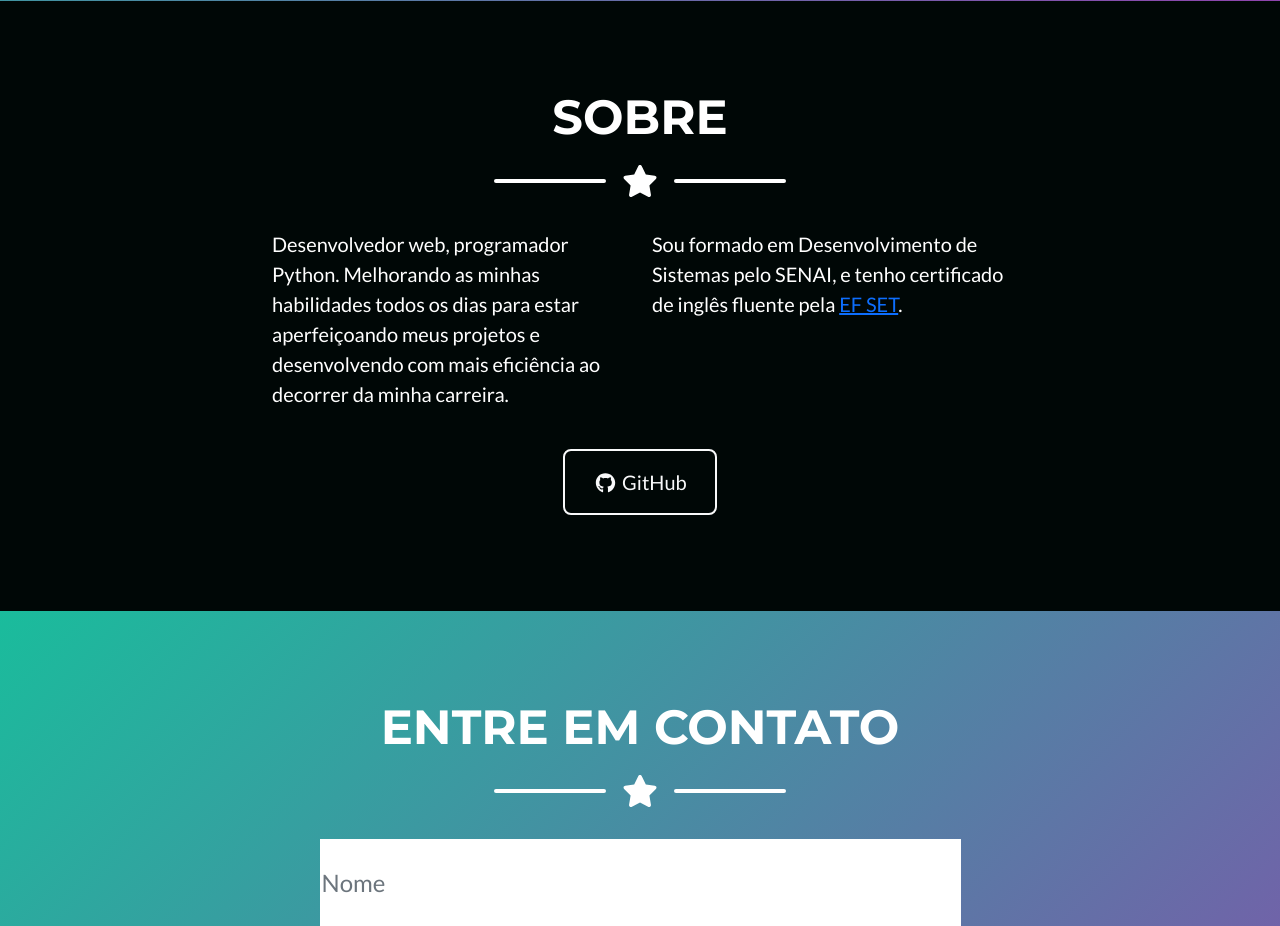
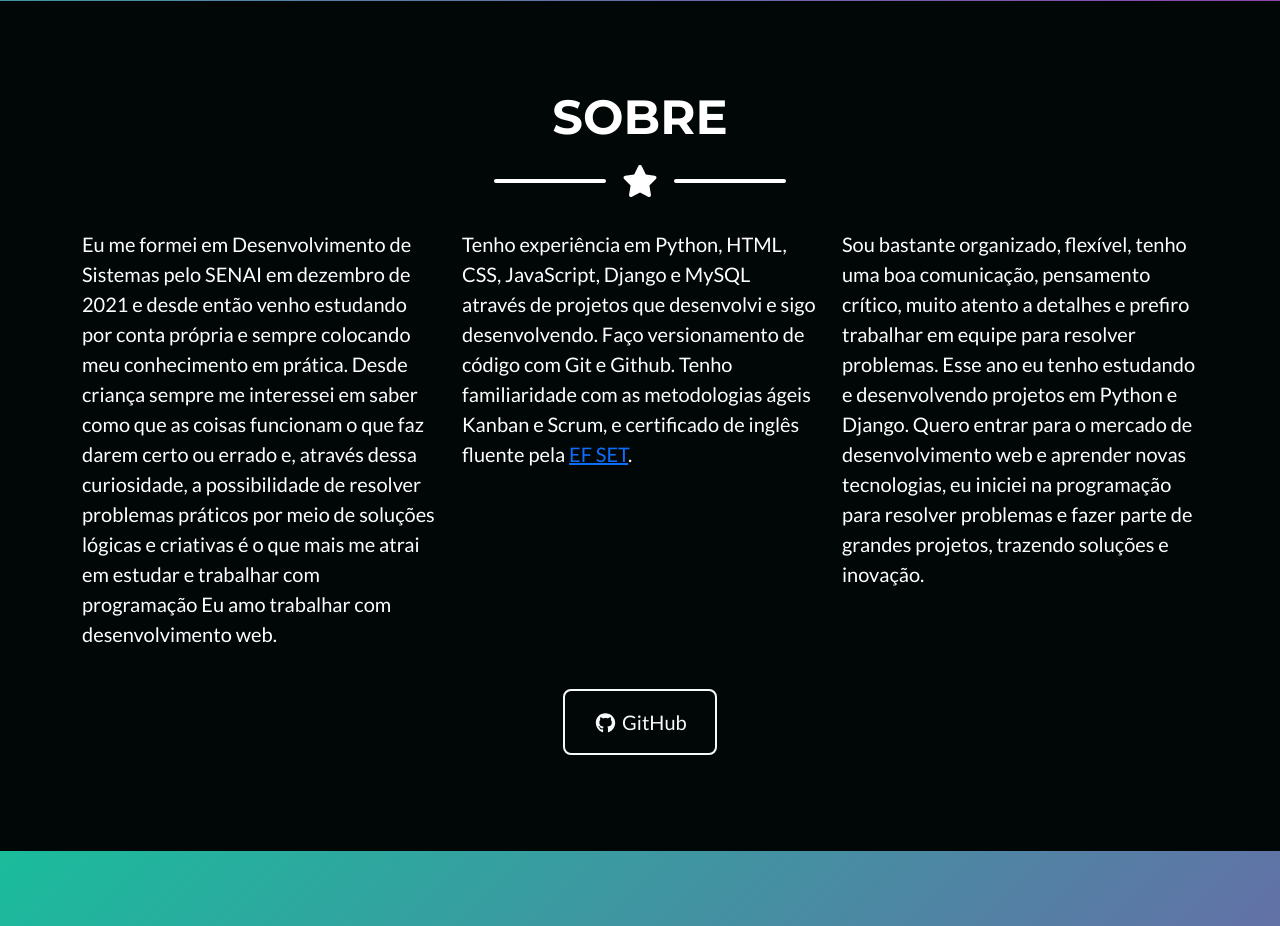
Before and after one commit to matheuspaiim/Portfolio, a Django app: page / in a window 1280 px wide. Shown: the part 1430-2356 px from the top of the page. Run offline with Django 4.2, Linux system fonts and the light colour scheme; some libraries are stand-ins or nearby versions.

Commit message:
about update

```diff
--- a/templates/index.html
+++ b/templates/index.html
@@ -133,11 +133,25 @@
         </div>
         <!-- About Section Content-->
         <div class="row">
-            <div class="col-lg-4 ms-auto"><p class="lead">Desenvolvedor web, programador Python. Melhorando as minhas
-                habilidades todos os dias para estar aperfeiçoando meus projetos e desenvolvendo com mais eficiência ao
-                decorrer da minha carreira. </p></div>
-            <div class="col-lg-4 me-auto"><p class="lead">Sou formado em Desenvolvimento de Sistemas pelo SENAI, e tenho
-                certificado de inglês fluente pela <a href="https://www.efset.org/cert/fA86ky">EF SET</a>.</p></div>
+            <div class="col-lg-4 ms-auto"><p class="lead">Eu me formei em Desenvolvimento de Sistemas pelo SENAI em
+                dezembro de 2021 e desde então venho estudando por conta própria e sempre colocando meu conhecimento em
+                prática. Desde criança sempre me interessei em saber como que as coisas funcionam o que faz darem certo
+                ou errado e, através dessa curiosidade, a possibilidade de resolver problemas práticos por meio de
+                soluções lógicas e criativas é o que mais me atrai em estudar e trabalhar com programação
+                Eu amo trabalhar com desenvolvimento web.</p></div>
+            <div class="col-lg-4 ms-auto"><p class="lead">Tenho experiência em Python, HTML, CSS, JavaScript, Django e
+                MySQL através de projetos que desenvolvi e sigo desenvolvendo. Faço versionamento de código com Git e
+                Github. Tenho
+                familiaridade com as metodologias ágeis Kanban e Scrum, e
+                certificado de inglês fluente pela <a href="https://www.efset.org/cert/fA86ky">EF SET</a>.</p>
+            </div>
+            <div class="col-lg-4 me-auto"><p class="lead">Sou bastante organizado, flexível, tenho uma boa comunicação,
+                pensamento crítico, muito atento a detalhes e prefiro trabalhar em equipe para resolver problemas.
+                Esse ano eu tenho estudando e desenvolvendo projetos em Python e Django. Quero entrar para o mercado de
+                desenvolvimento web e aprender novas
+                tecnologias, eu iniciei na programação para resolver problemas e fazer parte de grandes projetos,
+                trazendo soluções e inovação.</p>
+            </div>
         </div>
         <!-- About Section Button-->
         <div class="text-center mt-4 reveal">
```
